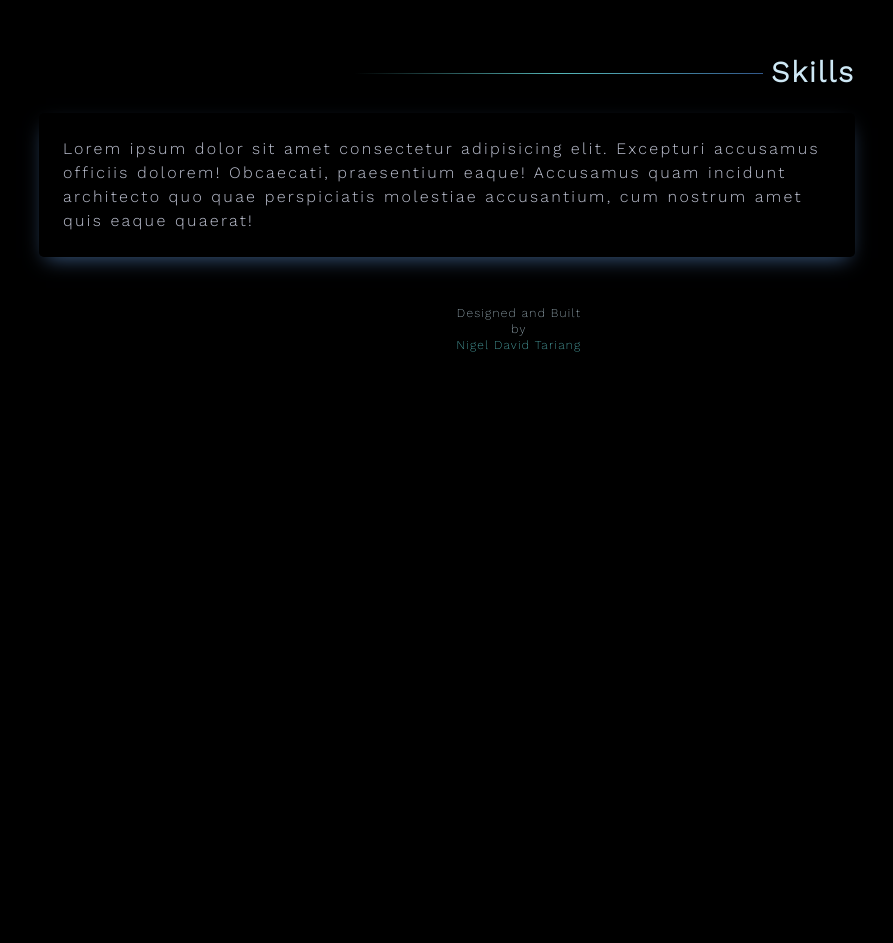
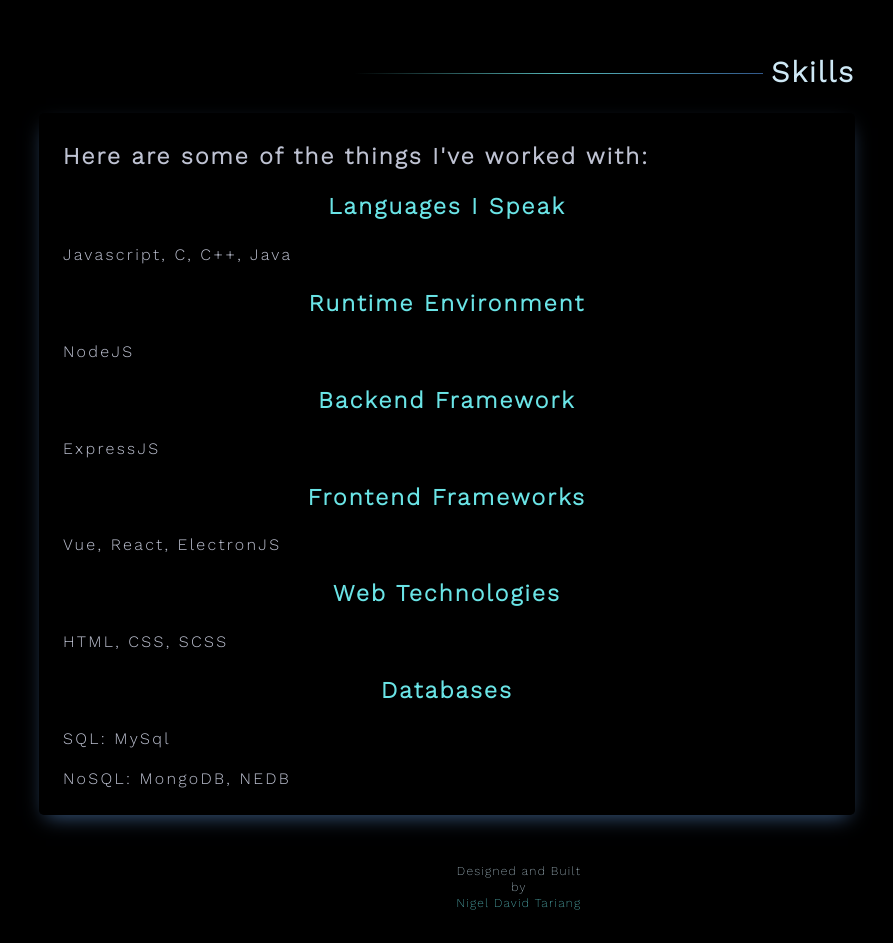
Before and after one commit to 0racularGh0st/portfolio-1.0, a Vue app: page / in a window 1280 px wide. Shown: the part 1180-2123 px from the top of the page, without its empty margins (121-1014 px from the left). Before the commit the page ends 1565 px from the top, so only its background shows below. Built offline with nearby package versions, Linux system fonts and the light colour scheme.

Commit message:
add skills- logos to be added

```diff
--- a/src/views/Skills.vue
+++ b/src/views/Skills.vue
@@ -5,7 +5,45 @@
         <h1 class="section-name-text-right">Skills</h1>
     </div>
     <div class="section-details-container">
-        <p>Lorem ipsum dolor sit amet consectetur adipisicing elit. Excepturi accusamus officiis dolorem! Obcaecati, praesentium eaque! Accusamus quam incidunt architecto quo quae perspiciatis molestiae accusantium, cum nostrum amet quis eaque quaerat!</p>
+        <h3>Here are some of the things I've worked with:</h3>
+        <h3 class="section-details-heading">Languages I Speak</h3>
+            <div>
+                <p>Javascript, C, C++, Java</p>
+            </div>
+        <h3 class="section-details-heading">Runtime Environment</h3>
+            <div>
+                <p>
+                    NodeJS
+                </p>
+            </div>
+        <h3 class="section-details-heading">Backend Framework</h3>
+        <div>
+            <p>
+                ExpressJS
+            </p>
+        </div>
+
+        <h3 class="section-details-heading">Frontend Frameworks</h3>
+        <div>
+            <p>
+                Vue, React, ElectronJS
+            </p>
+        </div>
+        <h3 class="section-details-heading">Web Technologies</h3>
+        <div>
+            <p>
+                HTML, CSS, SCSS
+            </p>
+        </div>
+        <h3 class="section-details-heading">Databases</h3>
+        <div>
+            <p>
+                SQL: MySql
+            </p>
+            <p>
+                NoSQL: MongoDB, NEDB
+            </p>
+        </div>
     </div>
    </section>
 
--- a/src/views/sections.scss
+++ b/src/views/sections.scss
@@ -77,3 +77,7 @@ section{
     margin-left: 0.5rem;
     font-weight: bold;
 }
+.section-details-heading{
+    text-align: center;
+    color: #6ae4e6;
+}
```
